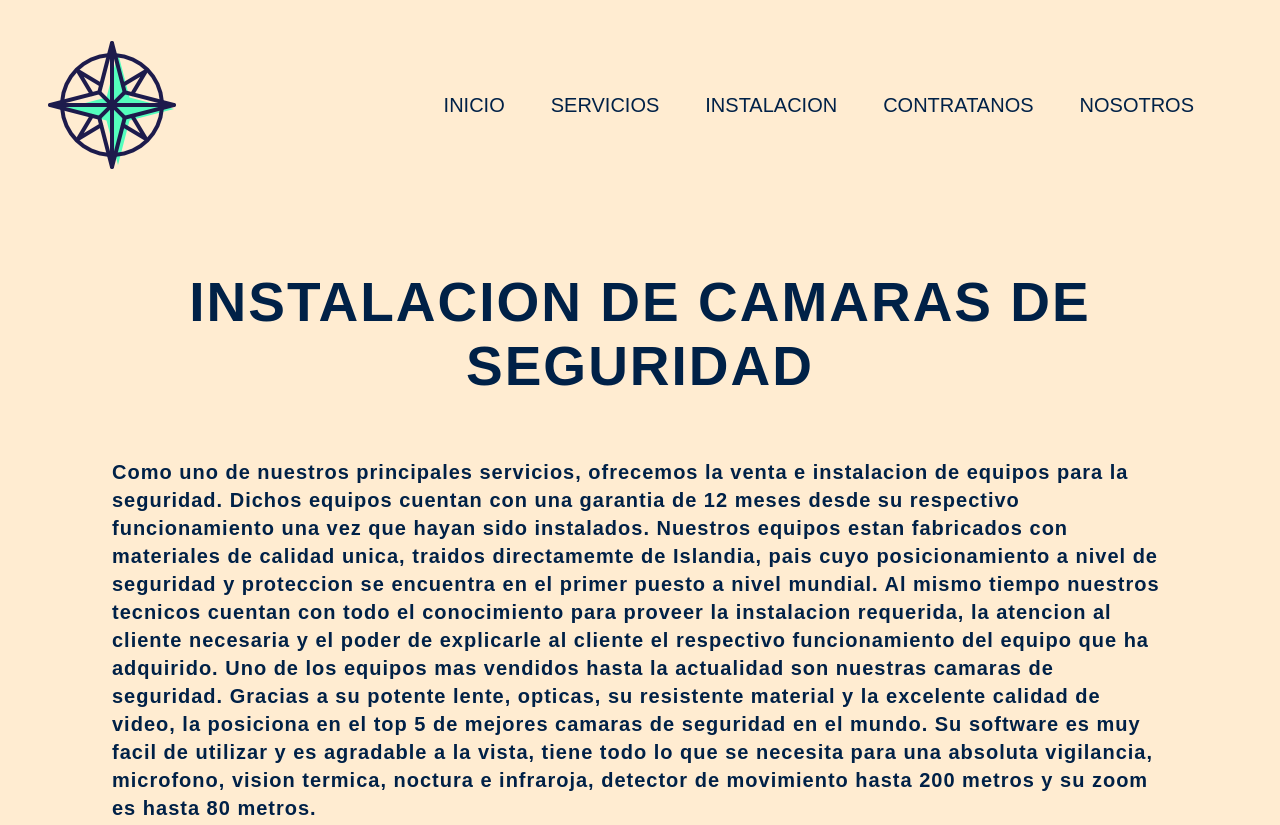
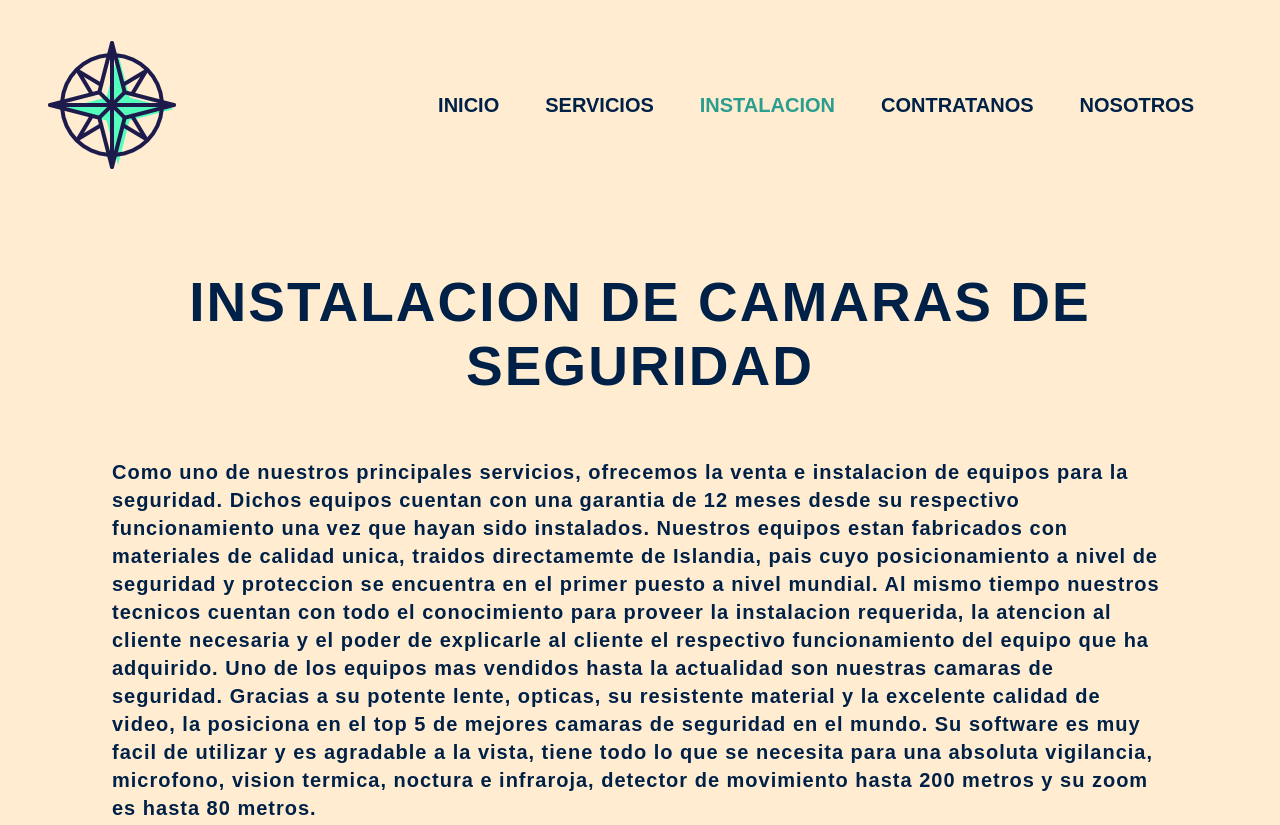
Before and after one commit to Alejo-Hurtado-Testa/INDICO, a website: page pages/instalacion.html in a window 1280 px wide. Shown: the top 825 px of the page. Drawn offline with nearby package versions, Linux system fonts and the light colour scheme; a web font is replaced by a local one.

Commit message:
agregamos la clase active en los link de la navbar y un color

```diff
--- a/pages/instalacion.html
+++ b/pages/instalacion.html
@@ -77,7 +77,9 @@
                 <a class="nav-link" href="servicios.html"> servicios </a>
               </li>
               <li class="nav-item">
-                <a class="nav-link" href="instalacion.html">instalacion</a>
+                <a class="nav-link active" href="instalacion.html"
+                  >instalacion</a
+                >
               </li>
               <li class="nav-item">
                 <a class="nav-link" href="contacto.html">contratanos</a>
--- a/scss/_header.scss
+++ b/scss/_header.scss
@@ -30,10 +30,15 @@ ul {
   }
 }
 
+.active {
+  color: #2a9d8f !important;
+}
+
 .nav-link {
   font-size: 20px;
   text-transform: uppercase;
   text-decoration: none;
+  font-weight: bold;
   color: $primary-color;
   transition: 0.3s;
   margin-right: 30px;
```
Also changed, not shown: index.html (+1 -1 lines), pages/contacto.html (+1 -1 lines), pages/nosotros.html (+1 -1 lines), pages/servicios.html (+1 -1 lines), css/style.css, 1 other file.
